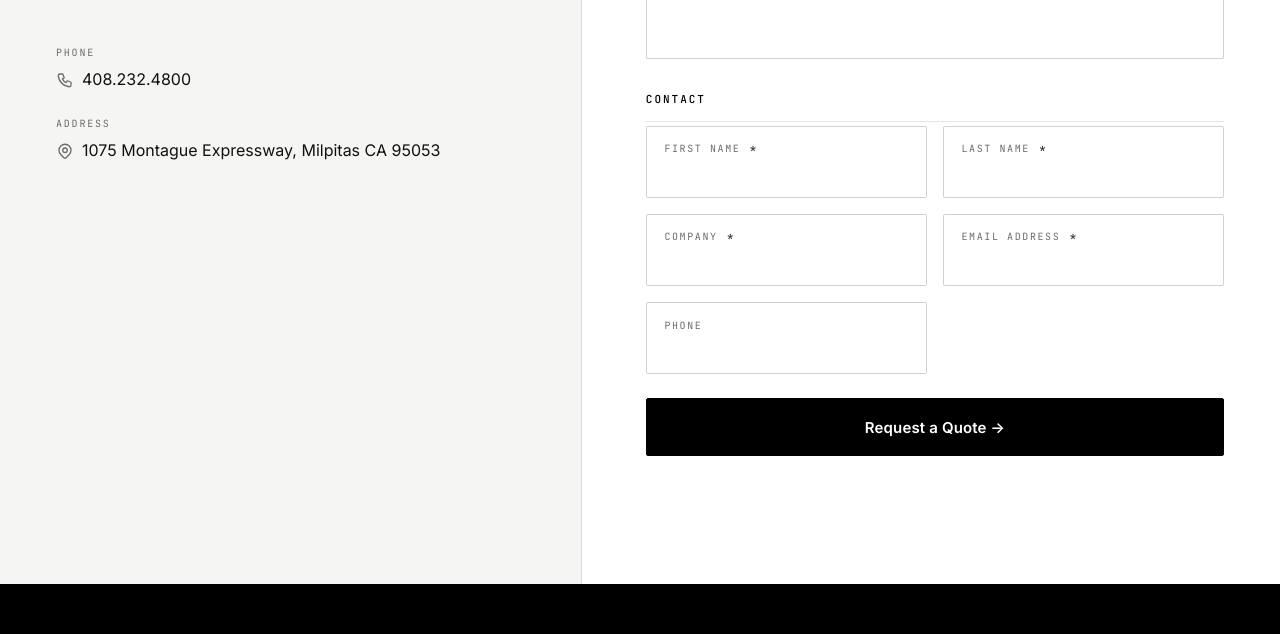
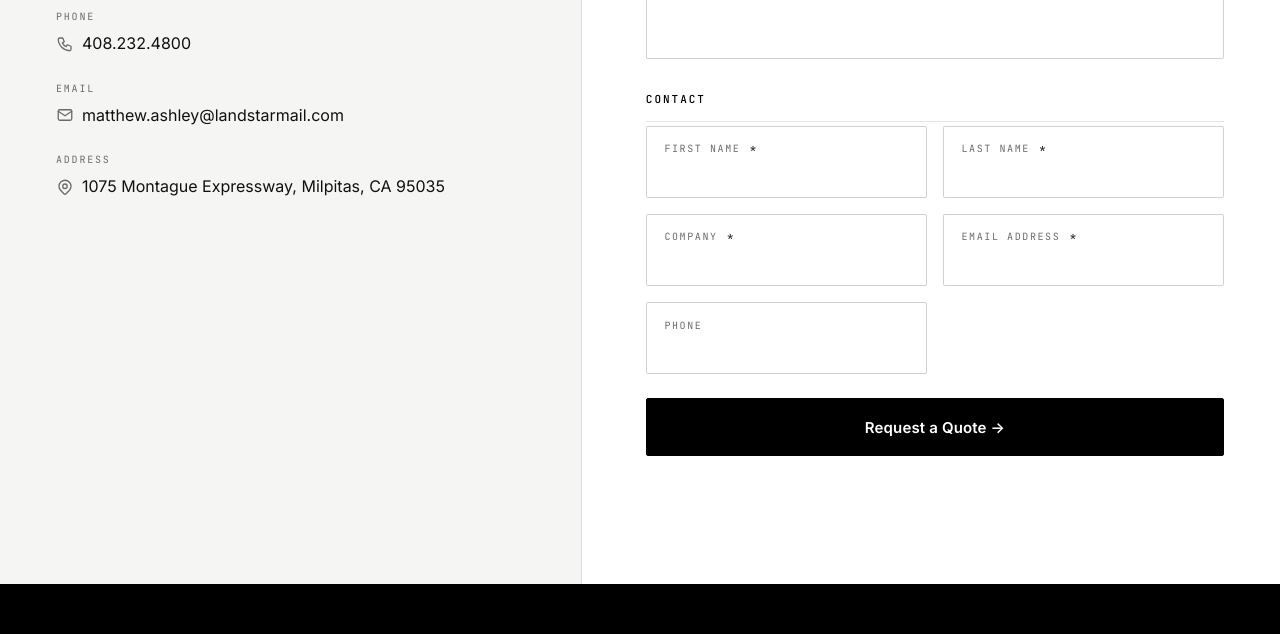
Before and after one commit to matthewashley-ships/ascend-transportation, a plain HTML site: page index.html in a window 1280 px wide. Shown: the part 5292-5926 px from the top of the page. Drawn offline with Linux system fonts and the light colour scheme.

Commit message:
Correct contact ZIP to 95035 and add email address
Milpitas address ZIP was 95053 (Santa Clara University); confirmed
as 95035. Adds a mailto link for matthew.ashley@landstarmail.com in
the contact section, with an inline envelope icon.

Co-Authored-By: Claude Opus 5.5 <noreply@anthropic.com>

```diff
--- a/index.html
+++ b/index.html
@@ -276,8 +276,12 @@
       <a href="tel:4082324800"><svg class="icon" viewBox="0 0 24 24" width="18" height="18" fill="none" stroke="currentColor" stroke-width="1.75" stroke-linecap="round" stroke-linejoin="round" aria-hidden="true" focusable="false"><path d="M5 4h4l2 5-2.5 1.5a11 11 0 0 0 5 5L15 13l5 2v4a2 2 0 0 1-2 2A16 16 0 0 1 3 6a2 2 0 0 1 2-2"/></svg> 408.232.4800</a>
     </div>
     <div class="contact-detail">
+      <div class="label">Email</div>
+      <a href="mailto:matthew.ashley@landstarmail.com"><svg class="icon" viewBox="0 0 24 24" width="18" height="18" fill="none" stroke="currentColor" stroke-width="1.75" stroke-linecap="round" stroke-linejoin="round" aria-hidden="true" focusable="false"><rect x="3" y="5" width="18" height="14" rx="2"/><path d="M3 7l9 6 9-6"/></svg> matthew.ashley@landstarmail.com</a>
+    </div>
+    <div class="contact-detail">
       <div class="label">Address</div>
-      <span><svg class="icon" viewBox="0 0 24 24" width="18" height="18" fill="none" stroke="currentColor" stroke-width="1.75" stroke-linecap="round" stroke-linejoin="round" aria-hidden="true" focusable="false"><circle cx="12" cy="11" r="3"/><path d="M17.66 16.66l-4.25 4.24a2 2 0 0 1-2.82 0l-4.25-4.24a8 8 0 1 1 11.32 0z"/></svg> 1075 Montague Expressway, Milpitas CA 95053</span>
+      <span><svg class="icon" viewBox="0 0 24 24" width="18" height="18" fill="none" stroke="currentColor" stroke-width="1.75" stroke-linecap="round" stroke-linejoin="round" aria-hidden="true" focusable="false"><circle cx="12" cy="11" r="3"/><path d="M17.66 16.66l-4.25 4.24a2 2 0 0 1-2.82 0l-4.25-4.24a8 8 0 1 1 11.32 0z"/></svg> 1075 Montague Expressway, Milpitas, CA 95035</span>
     </div>
   </div>
   <div class="contact-right fade-up" style="transition-delay:.15s">
```
